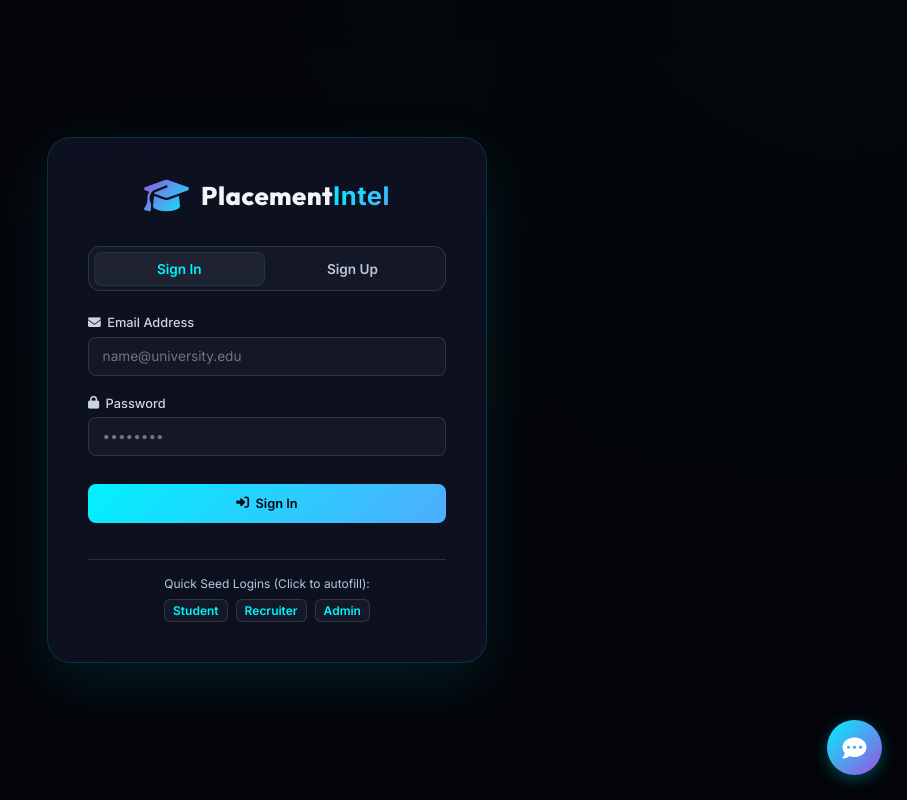
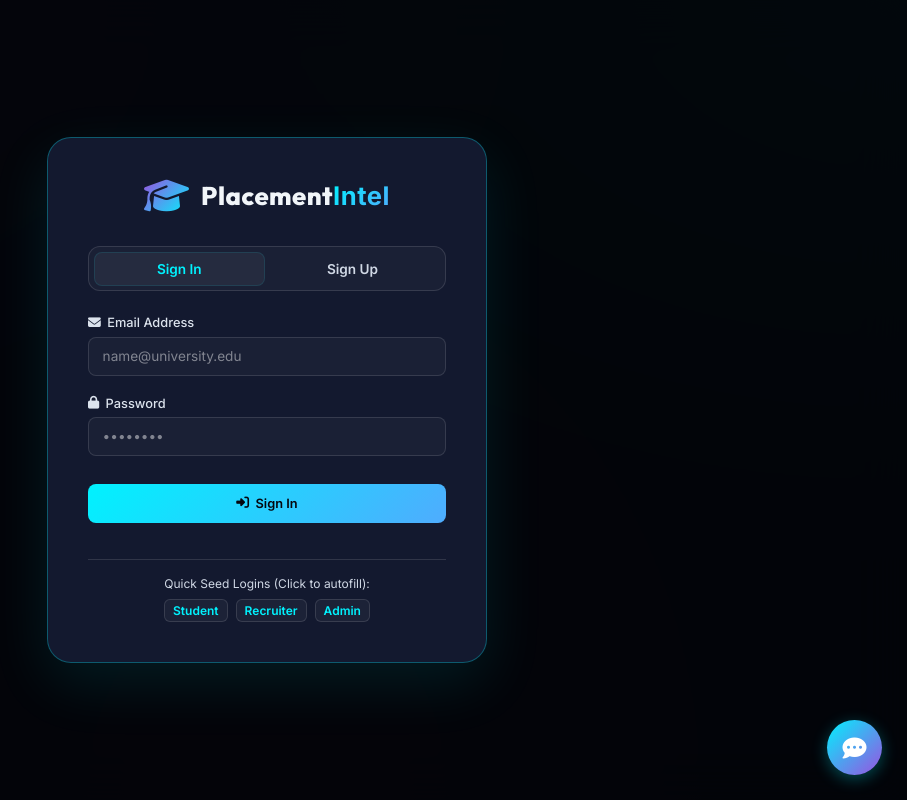
Before and after one commit to ritvik-medam/AI-Driven-Internship-Recommendation-and-Employability-Prediction-System, a Flask app: page / in a window 1280 px wide. Shown: the whole page, without its empty margins (373-1280 px from the left). Run offline with Flask 3, Linux system fonts and the light colour scheme.

Commit message:
fix: Improve select dropdown styles and login card visibility for all devices

```diff
--- a/static/app.js
+++ b/static/app.js
@@ -1058,15 +1058,15 @@ document.addEventListener('DOMContentLoaded', () => {
                 <div class="score-grid">
                     <div class="score-card">
                         <div class="score-val">${d.average_score}%</div>
-                        <div style="font-size:12px; color:#64748b; text-transform:uppercase;">Overall Grade</div>
+                        <div style="font-size:12px; color:#94a3b8; text-transform:uppercase;">Overall Grade</div>
                     </div>
                     <div class="score-card">
                         <div class="score-val" style="color:#16a34a;">${d.technical_score}%</div>
-                        <div style="font-size:12px; color:#64748b; text-transform:uppercase;">Technical accuracy</div>
+                        <div style="font-size:12px; color:#94a3b8; text-transform:uppercase;">Technical accuracy</div>
                     </div>
                     <div class="score-card">
                         <div class="score-val" style="color:#7c3aed;">${d.communication_score}%</div>
-                        <div style="font-size:12px; color:#64748b; text-transform:uppercase;">Clarity index</div>
+                        <div style="font-size:12px; color:#94a3b8; text-transform:uppercase;">Clarity index</div>
                     </div>
                 </div>
                 <h3>Dialogue Transcript Auditing Logs:</h3>
@@ -1145,7 +1145,7 @@ document.addEventListener('DOMContentLoaded', () => {
                     plugins: {
                         legend: {
                             position: 'bottom',
-                            labels: { color: '#94a3b8', font: { family: 'Inter', size: 10 } }
+                            labels: { color: '#d0d8e5', font: { family: 'Inter', size: 10 } }
                         }
                     }
                 }
@@ -1187,17 +1187,17 @@ document.addEventListener('DOMContentLoaded', () => {
                     scales: {
                         x: {
                             grid: { display: false },
-                            ticks: { color: '#94a3b8', font: { family: 'Inter' } }
+                            ticks: { color: '#d0d8e5', font: { family: 'Inter' } }
                         },
                         y: {
                             grid: { color: 'rgba(255, 255, 255, 0.05)' },
-                            ticks: { color: '#94a3b8', font: { family: 'Inter' }, stepSize: 20 }
+                            ticks: { color: '#d0d8e5', font: { family: 'Inter' }, stepSize: 20 }
                         }
                     },
                     plugins: {
                         legend: {
                             position: 'top',
-                            labels: { color: '#94a3b8', font: { family: 'Inter', size: 10 } }
+                            labels: { color: '#d0d8e5', font: { family: 'Inter', size: 10 } }
                         }
                     }
                 }
@@ -1284,13 +1284,13 @@ document.addEventListener('DOMContentLoaded', () => {
                         ticks: { display: false, stepSize: 0.25 },
                         grid: { color: 'rgba(255, 255, 255, 0.06)' },
                         angleLines: { color: 'rgba(255, 255, 255, 0.06)' },
-                        pointLabels: { color: '#94a3b8', font: { family: 'Inter', size: 11 } }
+                        pointLabels: { color: '#d0d8e5', font: { family: 'Inter', size: 11 } }
                     }
                 },
                 plugins: {
                     legend: {
                         position: 'bottom',
-                        labels: { color: '#94a3b8', font: { family: 'Inter', size: 11 }, padding: 20 }
+                        labels: { color: '#d0d8e5', font: { family: 'Inter', size: 11 }, padding: 20 }
                     }
                 }
             }
@@ -1444,19 +1444,19 @@ document.addEventListener('DOMContentLoaded', () => {
                     scales: {
                         x: {
                             grid: { display: false },
-                            ticks: { color: '#94a3b8', font: { family: 'Inter' } }
+                            ticks: { color: '#d0d8e5', font: { family: 'Inter' } }
                         },
                         y: {
                             min: 0,
                             max: 100,
                             grid: { color: 'rgba(255,255,255,0.05)' },
-                            ticks: { color: '#94a3b8', font: { family: 'Inter' }, stepSize: 20 }
+                            ticks: { color: '#d0d8e5', font: { family: 'Inter' }, stepSize: 20 }
                         }
                     },
                     plugins: {
                         legend: {
                             position: 'top',
-                            labels: { color: '#94a3b8', font: { family: 'Inter', size: 11 }, padding: 15 }
+                            labels: { color: '#d0d8e5', font: { family: 'Inter', size: 11 }, padding: 15 }
                         }
                     }
                 }
@@ -1778,8 +1778,8 @@ document.addEventListener('DOMContentLoaded', () => {
                         legend: { display: false }
                     },
                     scales: {
-                        x: { grid: { display: false }, ticks: { color: '#94a3b8' } },
-                        y: { grid: { color: 'rgba(255,255,255,0.05)' }, ticks: { color: '#94a3b8' } }
+                        x: { grid: { display: false }, ticks: { color: '#d0d8e5' } },
+                        y: { grid: { color: 'rgba(255,255,255,0.05)' }, ticks: { color: '#d0d8e5' } }
                     }
                 }
             });
@@ -1823,11 +1823,11 @@ document.addEventListener('DOMContentLoaded', () => {
                     responsive: true,
                     maintainAspectRatio: false,
                     plugins: {
-                        legend: { labels: { color: '#94a3b8' } }
+                        legend: { labels: { color: '#d0d8e5' } }
                     },
                     scales: {
-                        x: { grid: { display: false }, ticks: { color: '#94a3b8' } },
-                        y: { grid: { color: 'rgba(255,255,255,0.05)' }, ticks: { color: '#94a3b8' } }
+                        x: { grid: { display: false }, ticks: { color: '#d0d8e5' } },
+                        y: { grid: { color: 'rgba(255,255,255,0.05)' }, ticks: { color: '#d0d8e5' } }
                     }
                 }
             });
@@ -1882,13 +1882,13 @@ document.addEventListener('DOMContentLoaded', () => {
                     responsive: true,
                     maintainAspectRatio: false,
                     plugins: {
-                        legend: { position: 'bottom', labels: { color: '#94a3b8' } }
+                        legend: { position: 'bottom', labels: { color: '#d0d8e5' } }
                     },
                     scales: {
                         r: {
                             angleLines: { color: 'rgba(255,255,255,0.05)' },
                             grid: { color: 'rgba(255,255,255,0.05)' },
-                            pointLabels: { color: '#94a3b8', font: { size: 10 } },
+                            pointLabels: { color: '#d0d8e5', font: { size: 10 } },
                             ticks: { display: false }
                         }
                     }
@@ -2257,13 +2257,13 @@ document.addEventListener('DOMContentLoaded', () => {
                 responsive: true,
                 maintainAspectRatio: false,
                 plugins: {
-                    legend: { position: 'bottom', labels: { color: '#94a3b8' } }
+                    legend: { position: 'bottom', labels: { color: '#d0d8e5' } }
                 },
                 scales: {
                     r: {
                         angleLines: { color: 'rgba(255,255,255,0.05)' },
                         grid: { color: 'rgba(255,255,255,0.05)' },
-                        pointLabels: { color: '#94a3b8', font: { size: 11 } },
+                        pointLabels: { color: '#d0d8e5', font: { size: 11 } },
                         ticks: { display: false }
                     }
                 }
@@ -2664,7 +2664,7 @@ Given a string <code>s</code>, return <code>true</code> if it is a palindrome, o
         typeDiv.style.borderRadius = '10px';
         typeDiv.style.fontSize = '0.8rem';
         typeDiv.style.maxWidth = '85%';
-        typeDiv.style.color = '#cbd5e1';
+        typeDiv.style.color = '#e2e8f0';
         typeDiv.style.lineHeight = '1.4';
         typeDiv.innerHTML = '<i class="fas fa-circle-notch fa-spin"></i> Coach typing...';
         chatBody.appendChild(typeDiv);
@@ -2688,7 +2688,7 @@ Given a string <code>s</code>, return <code>true</code> if it is a palindrome, o
             replyDiv.style.borderRadius = '10px';
             replyDiv.style.fontSize = '0.8rem';
             replyDiv.style.maxWidth = '85%';
-            replyDiv.style.color = '#cbd5e1';
+            replyDiv.style.color = '#e2e8f0';
             replyDiv.style.lineHeight = '1.4';
             replyDiv.style.whiteSpace = 'pre-wrap';
             replyDiv.textContent = data.reply;
--- a/static/style.css
+++ b/static/style.css
@@ -6,7 +6,7 @@
     --bg-card: rgba(18, 24, 46, 0.72);
     --border-color: rgba(255, 255, 255, 0.12);
     --text-primary: #f1f5f9;
-    --text-secondary: #b8c7db;
+    --text-secondary: #d0d8e5;
 
     /* Neon gradients */
     --accent-blue: #00f2fe;
@@ -332,7 +332,7 @@ h1, h2, h3, h4 {
 
 .input-group label {
     font-size: 0.8rem;
-    color: #cbd5e1;
+    color: #dce3ed;
     font-weight: 500;
     display: flex;
     align-items: center;
@@ -354,6 +354,13 @@ h1, h2, h3, h4 {
     border-color: var(--accent-blue);
     box-shadow: 0 0 10px rgba(0, 242, 254, 0.15);
     background: rgba(255, 255, 255, 0.05);
+}
+.input-group input::placeholder, .input-group textarea::placeholder {
+    color: rgba(255, 255, 255, 0.45);
+}
+.input-group select option {
+    background-color: #0e1326;
+    color: #f1f5f9;
 }
 
 /* Upload Dropzone */
@@ -741,7 +748,7 @@ h1, h2, h3, h4 {
     border-bottom: 1px solid var(--border-color);
     padding: 1rem 0.75rem;
     font-weight: 600;
-    color: #cbd5e1;
+    color: #dce3ed;
     font-size: 0.8rem;
     text-transform: uppercase;
     letter-spacing: 0.5px;
@@ -752,7 +759,7 @@ h1, h2, h3, h4 {
     border-bottom: 1px solid var(--border-color);
     font-size: 0.85rem;
     vertical-align: middle;
-    color: #d1d9e6;
+    color: #dce3ed;
 }
 
 .custom-table tr:hover {
@@ -926,8 +933,8 @@ h1, h2, h3, h4 {
 }
 
 .auth-card {
-    background: rgba(16, 20, 38, 0.8);
-    border: 1px solid rgba(0, 242, 254, 0.15);
+    background: rgba(20, 26, 48, 0.98);
+    border: 1px solid rgba(0, 242, 254, 0.3);
     border-radius: 24px;
     padding: 2.5rem;
     width: 100%;
@@ -1692,6 +1699,7 @@ h1, h2, h3, h4 {
 /* ================== LIGHT THEME OVERRIDES ================== */
 body.theme-light {
     --bg-dark: #f8fafc;
+    --bg-card: #ffffff;
     --card-bg: #ffffff;
     --border-color: #cbd5e1;
     --text-primary: #1e293b;
@@ -1702,6 +1710,13 @@ body.theme-light {
 }
 body.theme-light aside {
     background: #0f172a; /* Keep sidebar dark for premium high contrast look */
+}
+body.theme-light select option {
+    background-color: #ffffff;
+    color: #1e293b;
+}
+body.theme-light input::placeholder, body.theme-light textarea::placeholder {
+    color: #94a3b8;
 }
 body.theme-light .card {
     box-shadow: 0 4px 6px -1px rgba(0, 0, 0, 0.05), 0 2px 4px -1px rgba(0, 0, 0, 0.03);
--- a/templates/index.html
+++ b/templates/index.html
@@ -1214,7 +1214,7 @@
             <button id="chatbot-close-btn" style="background: transparent; border: none; color: var(--text-secondary); cursor: pointer; font-size: 1.1rem;"><i class="fas fa-xmark"></i></button>
         </div>
         <div id="chatbot-chat-body" style="flex-grow: 1; padding: 1rem; overflow-y: auto; display: flex; flex-direction: column; gap: 0.75rem;">
-            <div class="chat-msg ai-msg" style="align-self: flex-start; background: rgba(255,255,255,0.03); border: 1px solid var(--border-color); padding: 0.6rem 0.8rem; border-radius: 10px; font-size: 0.8rem; max-width: 85%; color: #cbd5e1; line-height: 1.4;">
+            <div class="chat-msg ai-msg" style="align-self: flex-start; background: rgba(255,255,255,0.03); border: 1px solid var(--border-color); padding: 0.6rem 0.8rem; border-radius: 10px; font-size: 0.8rem; max-width: 85%; color: #e2e8f0; line-height: 1.4;">
                 Hello! I am your AI placement helper. Ask me about resume builder formats, interview preps, skills gap, or trending salaries!
             </div>
         </div>
```
